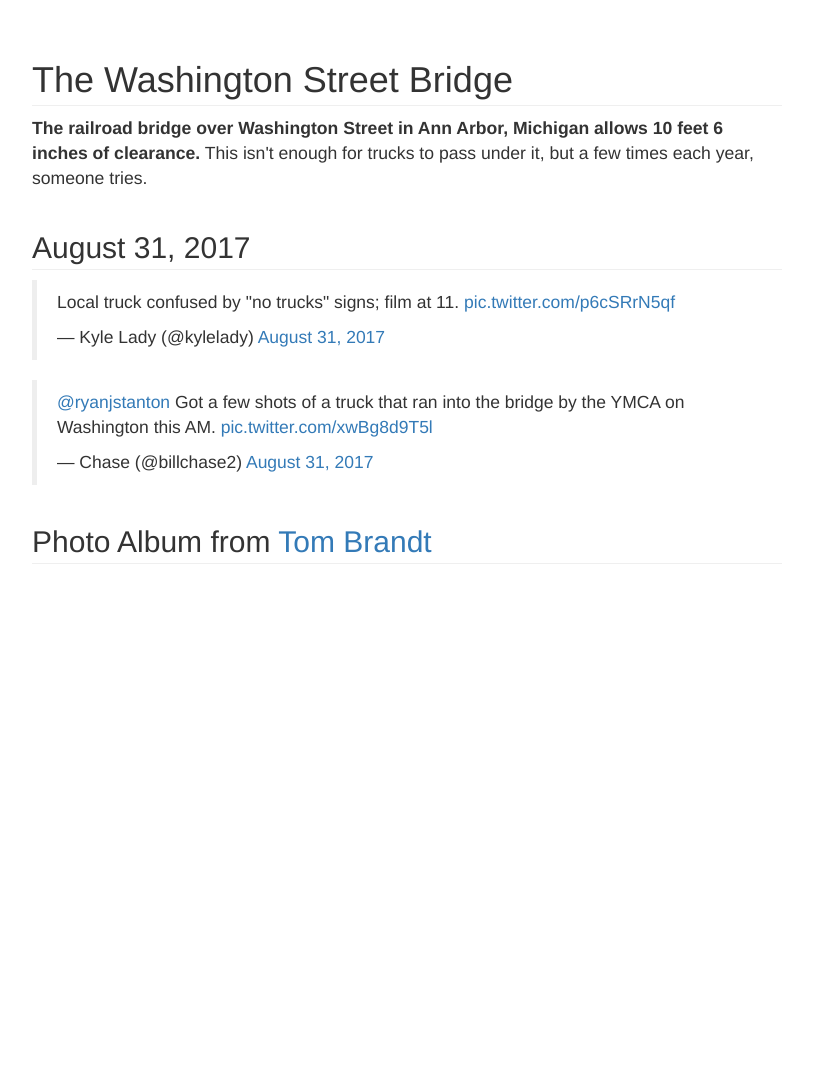
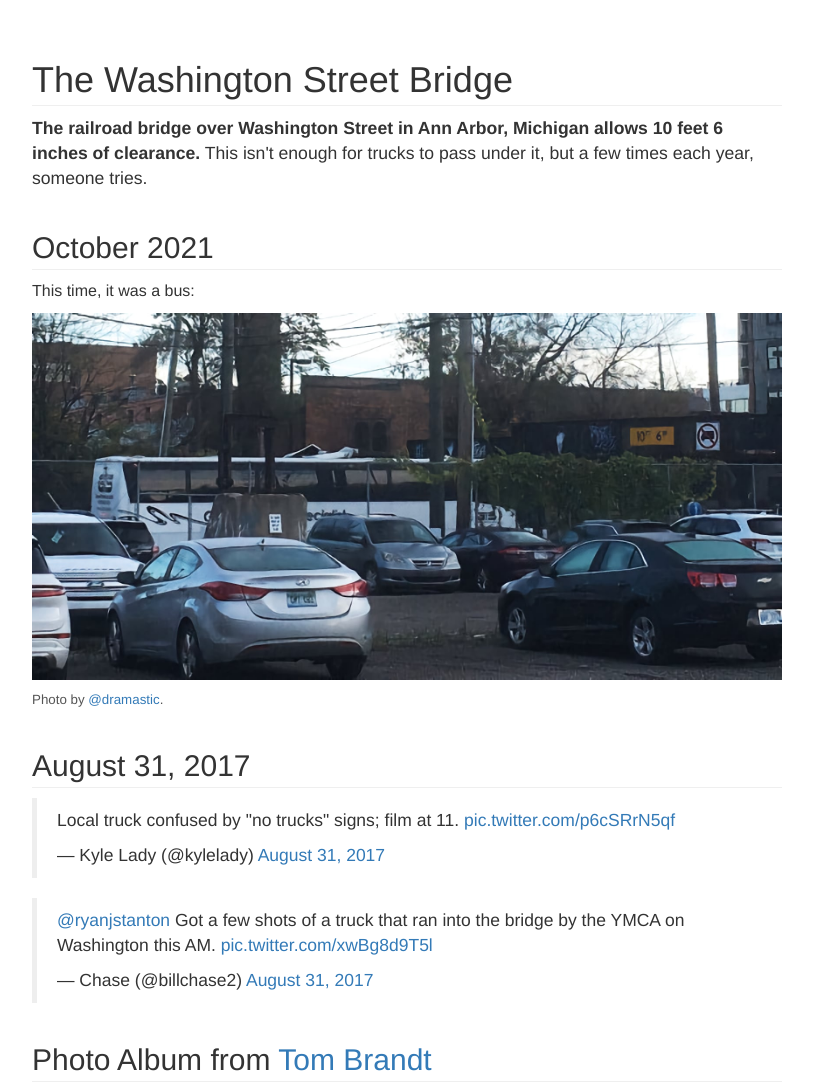
Before and after one commit to cdzombak/10foot6in, a plain HTML site: page index.html in a window 1280 px wide. Shown: the top 1085 px of the page, without its empty margins (233-1046 px from the left). Drawn offline with nearby package versions, Linux system fonts and the light colour scheme; a script that the page names is missing.

Commit message:
add bus photo from @dramastic

```diff
--- a/index.html
+++ b/index.html
@@ -35,6 +35,15 @@
         font-size: 1.1em;
       }
 
+      p.photo img {
+        max-width: 100%;
+      }
+
+      p.credit {
+        font-size: 10pt;
+        color: #555;
+      }
+
       .footer {
         margin-top: 100px;
         margin-bottom: 50px;
@@ -50,6 +59,17 @@
       <h1>The Washington Street Bridge</h1>
       <p class="intro"><strong>The railroad bridge over Washington Street in Ann Arbor, Michigan allows 10 feet 6 inches of clearance.</strong>
       This isn't enough for trucks to pass under it, but a few times each year, someone tries.</p>
+
+      <h2>October 2021</h2>
+      <p>
+        This time, it was a bus:
+      </p>
+      <p class="photo">
+        <img src="/img/2021/bus_enlarged.jpg" />
+      </p>
+      <p class="credit">
+        Photo by <a href="https://twitter.com/dramastic">@dramastic</a>.
+      </p>
 
       <h2>August 31, 2017</h2>
       <p>
```
Also changed, not shown: img/2021/bus_enlarged.jpg (added).
